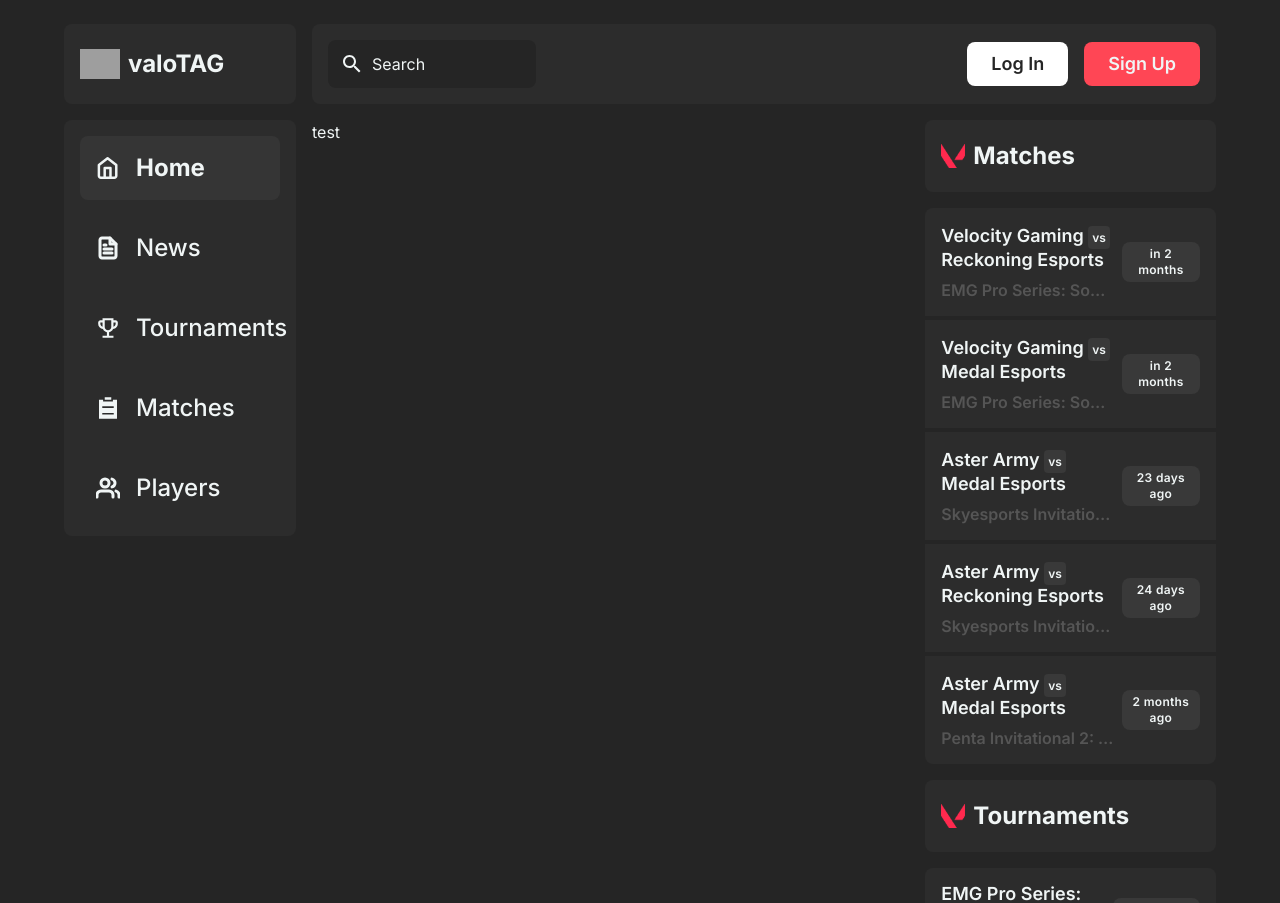
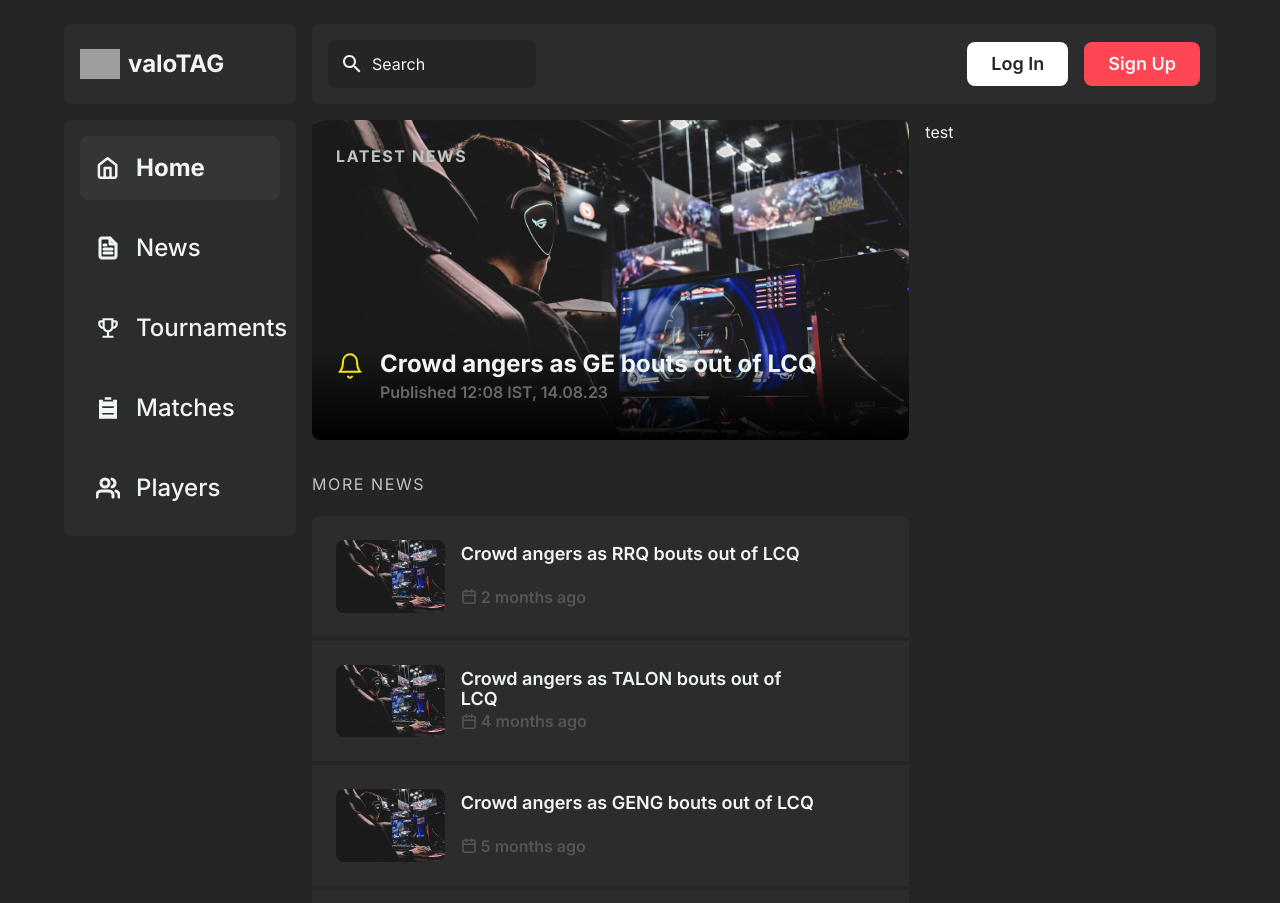
Before and after one commit to igoyalsamarth/valotag-frontend, a Next.js app: page / in a window 1280 px wide. Shown: the top 903 px of the page. Built offline with nearby package versions, Linux system fonts and the light colour scheme; grey boxes are pictures that could not be loaded.

Commit message:
no matches

```diff
--- a/app/page.jsx
+++ b/app/page.jsx
@@ -10,9 +10,9 @@
 
 export default async function Home() {
 
-  //const allNews = await getAllNews();
-  const allTournaments = await getAllTournaments();
-
+  const allNews = await getAllNews();
+  //const allTournaments = await getAllTournaments();
+  /*
   const allMatches = await allTournaments.map(value => value['tournament-matches'].map(child => ({ "tournament-name": value['tournament-name'], ...child }))).flat()
   const OngoingMatches = await allMatches.filter(Item => { return (dayjs().isSame(dayjs(Item['match-time']), 'd')); })
   const UpcomingMatches = await allMatches.filter(Item => { return (dayjs().isBefore(dayjs(Item['match-time']))); }).sort((a, b) => (dayjs(a['match-time']).isAfter(dayjs(b['match-time'])) ? 1 : -1)).slice(0, 3);
@@ -21,80 +21,50 @@
   const OngoingTournaments =  await allTournaments.filter(Item => { return (dayjs().isSame(dayjs(Item['tournament-start-date']), 'd')); })
   const UpcomingTournaments = await allTournaments.filter(Item => { return (dayjs().isBefore(dayjs(Item['tournament-start-date']))); }).sort((a, b) => (dayjs(a['tournament-start-date']).isAfter(dayjs(b['tournament-start-date'])) ? 1 : -1)).slice(0, 3);
   const CompletedTournaments = await allTournaments.filter(Item => { return (dayjs().isAfter(dayjs(Item['tournament-start-date']))); }).sort((a, b) => (dayjs(a['tournament-start-date']).isBefore(dayjs(b['tournament-start-date'])) ? 1 : -1)).slice(0, 3);
-
+  */
 
   return (
     <div className='grid grid-cols-12 rounded-lg gap-4'>
       <div className='col-span-8 rounded-lg'>
-        test
-
+        <div className="flex flex-col w-full gap-8">
+          <Link href={'news/' + allNews[0]['news-serial']}>
+            <div className='banner flex flex-col bg-cover h-[25vw] rounded-lg' style={{ backgroundImage: `url(${newsHeader.src})` }}>
+              <div className="flex-1 ml-6 mt-6 tracking-widest font-bold text-[#BFC3C3]">LATEST NEWS
               </div>
-      <div className='col-span-4 rounded-lg'>
-        <div className='flex flex-col gap-4'>
-          <div className='flex flex-col gap-4'>
-            <div className='flex rounded-lg bg-[#2C2C2C] px-4 py-5 gap-2 items-center'>
-              <div className='w-[24px] h-[24px] relative'>
-                <Image src='/logoValo.png' fill alt='' />
+              <div className="flex flex-row pl-6 pb-9 bg-gradient-to-t from-black to-zinc-950/0 rounded-b-lg">
+                <svg xmlns="http://www.w3.org/2000/svg" width="28" height="28" viewBox="0 0 28 28" fill="none" className="self-start stroke-2 mt-1">
+                  <path d="M21 9.33334C21 7.47683 20.2625 5.69635 18.9497 4.3836C17.637 3.07084 15.8565 2.33334 14 2.33334C12.1435 2.33334 10.363 3.07084 9.05025 4.3836C7.7375 5.69635 7 7.47683 7 9.33334C7 17.5 3.5 19.8333 3.5 19.8333H24.5C24.5 19.8333 21 17.5 21 9.33334Z" stroke="#F1E809" strokeWidth="2" strokeLinecap="round" strokeLinejoin="round" />
+                  <path d="M16.0181 24.5C15.813 24.8536 15.5186 25.1471 15.1644 25.3511C14.8102 25.5551 14.4086 25.6625 13.9998 25.6625C13.591 25.6625 13.1894 25.5551 12.8352 25.3511C12.481 25.1471 12.1866 24.8536 11.9814 24.5" stroke="#F1E809" strokeWidth="2" strokeLinecap="round" strokeLinejoin="round" />
+                </svg>
+                <div className="flex flex-col ml-4">
+                  <p className=" font-bold text-2xl">{allNews[0]['news-heading']}</p>
+                  <p className="font-semibold text-[#686868] ">Published {dayjs(allNews[0]['news-date']).format('HH:MM')} IST, {dayjs(allNews[0]['news-date']).format('DD.MM.YY')}</p>
                 </div>
-              <span className='text-2xl font-bold'>Matches</span>
-            </div>
-            <div className='flex flex-col gap-1'>
-              {[...OngoingMatches, ...UpcomingMatches, ...CompletedMatches]?.map((Item, index, { length }) => {
-                return (
-                  <Link href={'/matches/' + Item['match-serial']} key={Item['match-serial']}>
-                    <div className={cn('flex flex-row gap-2 bg-[#2C2C2C] py-4 px-4 hover:bg-[#353535] items-center justify-between', (length === 1 ? 'rounded-lg' : (index === 0 ? 'rounded-t-lg' : index === length - 1 ? 'rounded-b-lg' : '')))}>
-                      <div className='flex flex-col gap-2 w-2/3'>
-                        <p className='font-semibold text-lg leading-6 line-clamp-2'>{Item['match-team1']} <span className='bg-[#393939] text-xs p-1 rounded'>vs</span> {Item['match-team2']}</p>
-                        <p className='font-semibold text-[#555] leading-5 truncate'>{Item['tournament-name']}</p>
-                      </div>
-                      <div className='justify-center items-center flex'>
-                        {dayjs().add(1, 'd').isBefore(dayjs(Item['match-time'])) ?
-                          <p className='flex tracking-wide text-xs bg-[#393939] px-2.5 py-1 rounded-lg font-semibold justify-center self-center text-center'>
-                            {dayjs(Item['match-time']).fromNow()}
-                          </p> :
-                          dayjs().isAfter(dayjs(Item['match-time'])) ?
-                            <p className='flex tracking-wide text-xs bg-[#393939] px-2.5 py-1 rounded-lg font-semibold justify-center self-center text-center'>
-                              {dayjs(Item['match-time']).fromNow()}
-                            </p> :
-                            <p className='flex tracking-wide text-xs bg-red-500 px-2.5 py-1 rounded-lg font-semibold justify-center self-center text-center'>
-                              LIVE
-                            </p>
-                        }
               </div>
             </div>
           </Link>
-                );
-              })}
+          <div className='more-news flex flex-col gap-5'>
+            <p className="tracking-widest text-[#BFC3C3]">MORE NEWS</p>
+            <div className=" flex flex-col gap-1">
+              {allNews?.slice(1, 9)
+                .map((Item, index, { length }) => {
+                  return (
+                    <Link href={'/news/' + Item['news-serial']} key={Item['news-serial']}>
+                      <div className={cn('flex flex-row bg-[#2C2C2C] p-6 hover:bg-[#353535] gap-4', (index === 0 ? 'rounded-t-lg' : index === length - 1 ? 'rounded-b-lg' : ''))}>
+                        <Image src={newsHeader.src} alt="Thumbnail" height={150} width={150} className="w-[8.5vw] rounded-lg self-center" />
+                        <div className="flex flex-col py-1 justify-between w-full">
+                          <p className="flex font-semibold text-lg leading-5 w-10/12">{Item['news-heading']}</p>
+                          <div className="flex flex-row gap-1 items-center">
+                            <svg width="16" height="17" viewBox="0 0 16 17" fill="none" xmlns="http://www.w3.org/2000/svg">
+                              <g id="calendar">
+                                <path id="Vector" d="M12.6667 3.16666H3.33333C2.59695 3.16666 2 3.76361 2 4.49999V13.8333C2 14.5697 2.59695 15.1667 3.33333 15.1667H12.6667C13.403 15.1667 14 14.5697 14 13.8333V4.49999C14 3.76361 13.403 3.16666 12.6667 3.16666Z" stroke="#555555" strokeWidth="1.5" strokeLinecap="round" strokeLinejoin="round" />
+                                <path id="Vector_2" d="M10.6665 1.83334V4.50001" stroke="#555555" strokeWidth="1.5" strokeLinecap="round" strokeLinejoin="round" />
+                                <path id="Vector_3" d="M5.3335 1.83334V4.50001" stroke="#555555" strokeWidth="1.5" strokeLinecap="round" strokeLinejoin="round" />
+                                <path id="Vector_4" d="M2 7.16666H14" stroke="#555555" strokeWidth="1.5" strokeLinecap="round" strokeLinejoin="round" />
+                              </g>
+                            </svg>
+                            <p className="text-[#555] font-semibold">{dayjs(Item['news-date']).fromNow()}</p>
                           </div>
-          </div>
-          <div className='flex rounded-lg bg-[#2C2C2C] px-4 py-5 gap-2 items-center'>
-            <div className='w-[24px] h-[24px] relative'>
-              <Image src='/logoValo.png' fill alt='' />
-            </div>
-            <span className='text-2xl font-bold'>Tournaments</span>
-          </div>
-          <div className='flex flex-col gap-1'>
-            {[...OngoingTournaments, ...UpcomingTournaments, ...CompletedTournaments].map((Item, index, { length }) => {
-              return (
-                <Link href={'/tournament/' + Item['tournament-serial']} key={Item['tournament-serial']}>
-                  <div className={cn('flex flex-row gap-2 bg-[#2C2C2C] py-4 px-4 hover:bg-[#353535] items-center justify-between', (length === 1 ? 'rounded-lg' : (index === 0 ? 'rounded-t-lg' : index === length - 1 ? 'rounded-b-lg' : '')))}>
-                    <div className='flex flex-col gap-2 w-2/3'>
-                      <p className='font-semibold text-lg leading-5 line-clamp-2'>{Item['tournament-name']}</p>
-                      <p className='font-semibold text-[#555] leading-5 truncate uppercase'>{dayjs(Item['tournament-start-date']).format('MMM DD')} - {dayjs(Item['tournament-end-date']).format('MMM DD')}</p>
-                    </div>
-                    <div className='justify-center flex'>
-                      {dayjs().isBefore(dayjs(Item['tournament-start-date'])) ?
-                        <p className='flex tracking-wide text-xs bg-[#393939] px-2.5 py-1 rounded-lg font-semibold justify-center self-center text-center'>
-                          {dayjs(Item['tournament-start-date']).fromNow()}
-                        </p> :
-                        dayjs().isAfter(dayjs(Item['tournament-start-date'])) ?
-                          <p className='flex tracking-wide text-xs bg-[#393939] px-2.5 py-1 rounded-lg font-semibold justify-center self-center text-center'>
-                            {dayjs(Item['tournament-start-date']).fromNow()}
-                          </p> :
-                          <p className='flex tracking-wide text-xs bg-red-500 px-2.5 py-1 rounded-lg font-semibold justify-center self-center text-center'>
-                            LIVE
-                          </p>
-                      }
                         </div>
                       </div>
                     </Link>
@@ -104,5 +74,10 @@
           </div>
         </div>
       </div>
+      <div className='col-span-4 rounded-lg'>
+        test
+
+      </div>
+    </div>
   )
 }
```
Lines whose indentation alone changed are shown as unchanged.
